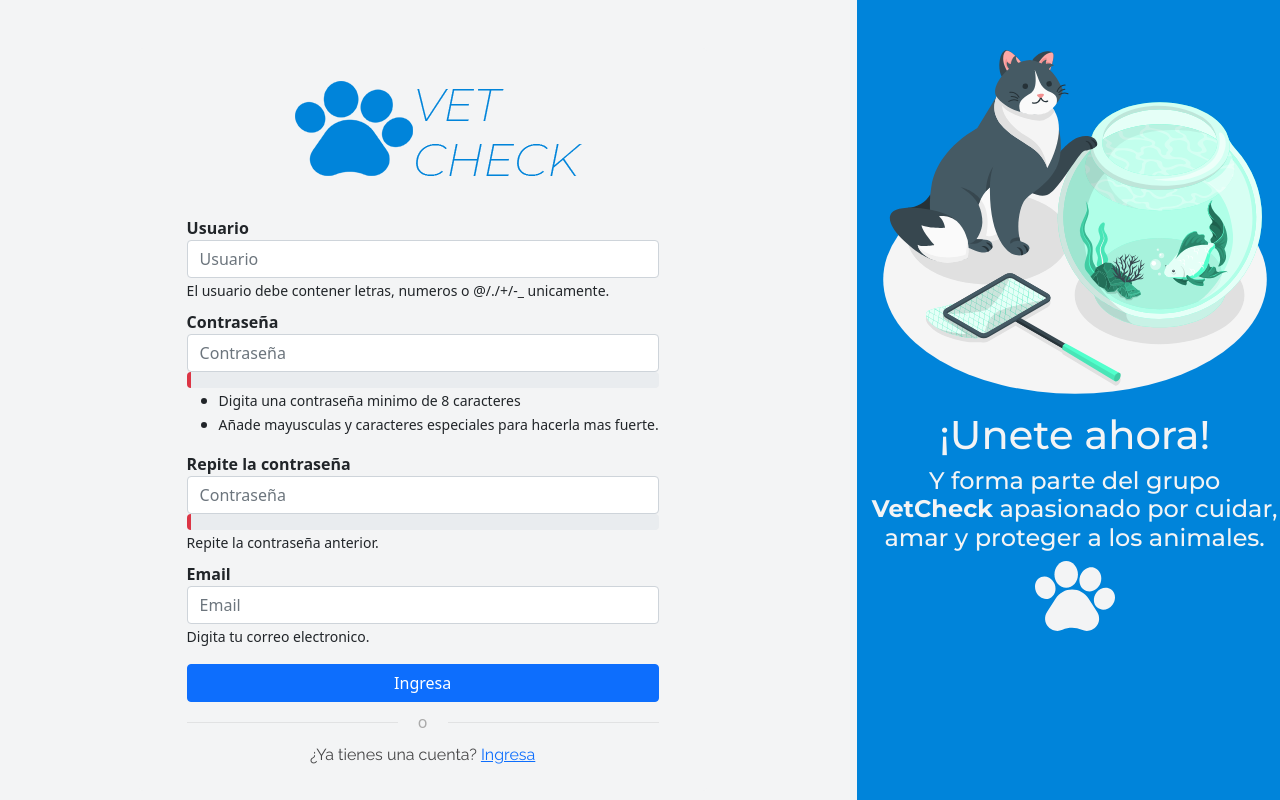
After one commit to JuanTrujilloDev/VetCheck, a Django app: page /register/ in a window 1280 px wide. The commit adds this page. Run offline with Django 3.2, Linux system fonts and the light colour scheme; some libraries are stand-ins or nearby versions.

Commit message:
Registro de usuario y password checker

```diff
--- /dev/null
+++ b/Desarrollo/VetCheck/VetCheck/static/css/register.css
@@ -0,0 +1,85 @@
+.register{
+    height: 100vh;
+    overflow-x: hidden;
+    background-color: #f3f4f5;
+}
+
+
+.register form{
+    background-color: #f3f4f5;
+}
+
+@media (max-width:1000px){
+    .formulario{
+        padding-bottom: 1rem!important;
+    }
+}
+
+.login-or {
+    position: relative;
+    color: #aaa;
+    margin-top: 10px;
+    margin-bottom: 10px;
+    padding-top: 10px;
+    padding-bottom: 10px;
+    }
+    .span-or {
+    display: block;
+    position: absolute;
+    left: 50%;
+    top: -2px;
+    margin-left: -25px;
+    background-color: #f3f4f5;
+    width: 50px;
+    text-align: center;
+    }
+    .hr-or {
+    height: 1px;
+    margin-top: 0px !important;
+    margin-bottom: 0px !important;
+    }
+
+    .register .btn{
+        width: 100%;
+    }
+    .errorlist li{
+        color:red!important;
+        font-style: italic;
+    }
+
+    .register label{
+        font-weight: bold;
+    }
+
+    .register-form{
+        height: 100vh;
+    }
+    .loginImg{
+        height: 100vh;
+
+    }
+
+    .loginImg img{
+        max-width: 100vh;
+        max-height: 100vh;
+    }
+
+    .loginImg{
+        background-color: #0084da;
+    }
+
+    .register .textoImg{
+        color: #f3f4f5!important;
+    }
+
+    .register h4{
+        color: #f3f4f5!important;
+    }
+
+    .register .pawprint{
+        height: 10vh;
+    }
+
+  #text{
+      font-weight: bold;
+  }
--- a/Desarrollo/VetCheck/users/forms.py
+++ b/Desarrollo/VetCheck/users/forms.py
@@ -1,5 +1,6 @@
 from django import forms
-from django.contrib.auth.forms import AuthenticationForm
+from django.contrib.auth.forms import AuthenticationForm, UserCreationForm
+from django.utils.safestring import mark_safe
 from django.contrib.auth.models import User
 from captcha.fields import ReCaptchaField
 from captcha.widgets import ReCaptchaV2Checkbox
@@ -10,3 +11,40 @@ class LoginCaptcha(AuthenticationForm):
     class Meta:
         model = User
         fields = ['username', 'password', 'captcha']
+
+class CUserCreationForm(UserCreationForm):
+    captcha = ReCaptchaField(required = True, widget= ReCaptchaV2Checkbox(attrs={'data-size':'normal', 'required':True}))
+    class Meta:
+        model = User
+        fields = ['username','password1', 'password2', 'email', 'captcha']
+        help_texts = {'username':mark_safe('<small>El usuario debe contener letras, numeros o @/./+/-_ unicamente.</small>'), 'email':mark_safe('<small>Digita tu correo electronico.</small>')}
+
+    def clean_email(self):
+        email = self.cleaned_data.get('email')
+        try:
+            email2 = User.objects.get(email = email)
+        except User.DoesNotExist:
+            email2 = None
+        finally:
+            if email2 == None:
+                return email
+            else:
+                raise forms.ValidationError("El correo electronico ya existe!")
+
+    def clean_username(self):
+        username = self.cleaned_data.get('username')
+        try:
+            username2 = User.objects.get(username = username)
+        except User.DoesNotExist:
+            username2 = None
+        finally:
+            if username2 == None:
+                return username
+            else:
+                raise forms.ValidationError("El usuario ya se encuentra registrado")
+
+
+    def __init__(self, *args, **kwargs):
+        super().__init__(*args, **kwargs)
+        self.fields['password1'].help_text = mark_safe("<ul><li><small>Digita una contraseña minimo de 8 caracteres</small></li><li><small>Añade mayusculas y caracteres especiales para hacerla mas fuerte.</small></li>")
+        self.fields['password2'].help_text = mark_safe("<small>Repite la contraseña anterior.</small>")
--- a/Desarrollo/VetCheck/users/templates/login.html
+++ b/Desarrollo/VetCheck/users/templates/login.html
@@ -43,19 +43,19 @@
           <div class="col-md-12 ">
             <div class="login-or">
                <hr class="hr-or">
-               <span class="span-or">or</span>
+               <span class="span-or">o</span>
             </div>
          </div>
 
          <div class="col-md-12 mb-3">
           <p class="text-center">
              <a href="{% url 'social:begin' "google-oauth2" %}" class="google btn mybtn"><i class="fa fa-google-plus">
-             </i> Signup using Google
+             </i> Ingresa a traves de Google
              </a>
           </p>
        </div>
        <div class="form-group">
-          <p class="text-center">Don't have account? <a href="#" id="signup">Sign up here</a></p>
+          <p class="text-center">¿No tienes cuenta aun? <a href="{% url 'register' %}" id="signup">UNETE</a></p>
        </div>
 
         </form>
--- /dev/null
+++ b/Desarrollo/VetCheck/users/templates/register.html
@@ -0,0 +1,112 @@
+{% extends 'base.html' %}
+{% load static %}
+
+{% block css %}
+<link rel="stylesheet" href="{% static 'css/register.css' %}">
+{% endblock %}
+
+{% block content %}
+<section class="register">
+    <div class="register-form">
+      <div class="row">
+
+        <div class="formulario col-md-8 pt-5">
+          <div class="d-flex justify-content-center">
+            <form class="py-2 px-5 rounded" action="." method="POST">{% csrf_token %}
+            <div class="text-center"><img class="img-fluid" src="{% static 'img/loginzul.png' %}"></div>
+
+              <div class=" form-group mb-2">
+                <label for="exampleInputEmail1">Usuario</label>
+                <input type="text" class="form-control" id="exampleInputEmail1" placeholder="Usuario" name="username">
+                {{form.username.errors}}
+                {{form.username.help_text}}
+
+              </div>
+
+              <div class="form-group mb-2">
+                <label for="exampleInputPassword1">Contraseña</label>
+                <input type="password" class="form-control" id="password" placeholder="Contraseña" name="password1">
+                <div class="pwstrength_viewport_progress"></div>
+                {{form.password1.errors}}
+                {{form.password1.help_text}}
+
+              </div>
+
+              <div class="form-group mb-2">
+                <label for="exampleInputPassword1">Repite la contraseña</label>
+                <input type="password" class="form-control" id="password2" placeholder="Contraseña" name="password2">
+                <div class="pwstrength_viewport_progress"></div>
+                {{form.password2.errors}}
+                {{form.password2.help_text}}
+              </div>
+
+              <div class="form-group mb-2">
+
+                <label for="exampleInputPassword1">Email</label>
+                <input type="email" class="form-control" id="exampleInputPassword1" placeholder="Email" name="email">
+                {{form.email.errors}}
+                {{form.email.help_text}}
+              </div>
+
+
+              <div class="form-group my-3">
+                <div class="text-center"> {{form.captcha}}</div>
+                {{form.captcha.errors}}
+
+              </div>
+              <button type="submit" class="btn btn-primary">Ingresa</button>
+
+              <div class="col-md-12 ">
+                <div class="login-or">
+                   <hr class="hr-or">
+                   <span class="span-or">o</span>
+                </div>
+             </div>
+
+           <div class="form-group">
+              <p class="text-center">¿Ya tienes una cuenta? <a href="{% url 'login' %}" id="signup">Ingresa</a></p>
+           </div>
+
+            </form>
+          </div>
+        </div>
+        <div class="loginImg col-md-4 text-center">
+            <img class="img-fluid" src="{% static 'img/fish.svg' %}"/>
+           <a href="{% url 'home' %}" style="text-decoration: none;"><h1 class="textoImg">¡Unete ahora!</h1></a>
+            <h4>Y forma parte del grupo <strong>VetCheck</strong> apasionado por cuidar, amar y proteger a los animales.</h4>
+            <img class="img-fluid pawprint" src="{% static 'img/pawprint.svg'%}">
+          </div>
+      </div>
+    </div>
+    </section>
+
+
+{% endblock %}
+
+
+{% block script %}
+<script type="text/javascript" src="{% static 'js/pwstrength-bootstrap.min.js' %}"></script>
+<script type="text/javascript">
+
+jQuery(document).ready(function () {
+"use strict";
+var options = {};
+options.ui = {
+bootstrap4: true,
+container: "#pwd-container",
+viewports: {
+progress: ".pwstrength_viewport_progress"
+},
+showVerdictsInsideProgressBar: true
+};
+options.common = {
+debug: true,
+
+};
+$('#password').pwstrength(options);
+$('#password2').pwstrength(options);
+});
+
+</script>
+
+{% endblock %}
--- a/Desarrollo/VetCheck/users/urls.py
+++ b/Desarrollo/VetCheck/users/urls.py
@@ -1,11 +1,12 @@
 from django.forms.forms import Form
 from django.urls import path, include
 from django.contrib.auth.views import LogoutView
-from .views import CLoginView
+from .views import CLoginView, CUserCreationView
 
 
 urlpatterns = [
     path('login/', CLoginView.as_view(), name="login"),
     path('logout/', LogoutView.as_view(), name="logout"),
+    path('register/', CUserCreationView.as_view(), name="register"),
     path('', include('social_django.urls', namespace="social"))
 ]
--- a/Desarrollo/VetCheck/users/views.py
+++ b/Desarrollo/VetCheck/users/views.py
@@ -1,9 +1,23 @@
 from django.shortcuts import redirect, render
 from django.contrib.auth.views import LoginView
 from .forms import LoginCaptcha
+from django.contrib.auth.models import User
+from django.views import generic
+from .forms import CUserCreationForm
 # Create your views here.
 
 class CLoginView(LoginView):
     template_name = "login.html"
     redirect_authenticated_user = True
     authentication_form = LoginCaptcha
+
+
+class CUserCreationView(generic.CreateView):
+    model = User
+    form_class = CUserCreationForm
+    template_name = 'register.html'
+
+    def get(self, request, *args, **kwargs):
+        if request.user.is_authenticated:
+            return redirect('home')
+        return super(CUserCreationView, self).get(request, args, **kwargs)
```
Also changed, not shown: Desarrollo/VetCheck/VetCheck/templates/head.html (+10 -0 lines), Desarrollo/VetCheck/VetCheck/static/img/fish.svg (added), Desarrollo/VetCheck/VetCheck/static/js/pwstrength-bootstrap.min.js (added), Desarrollo/VetCheck/db.sqlite3.
